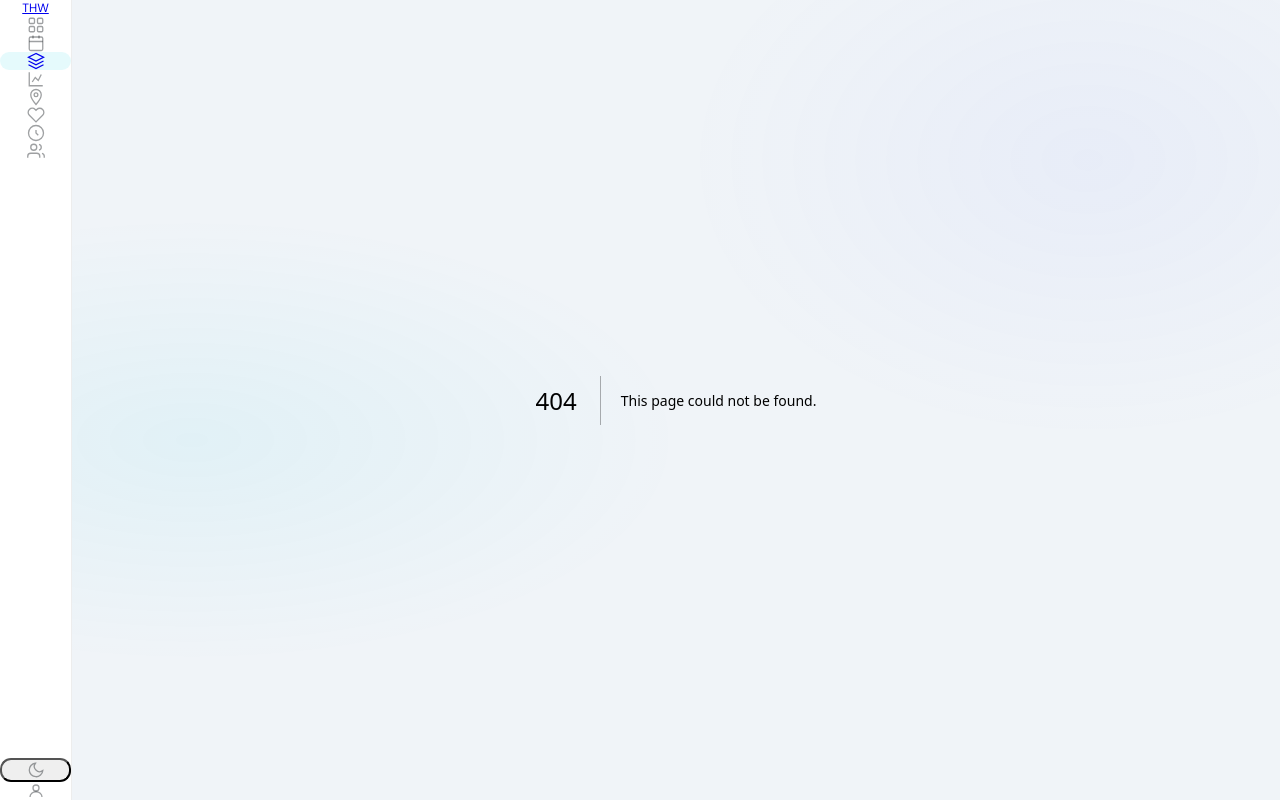
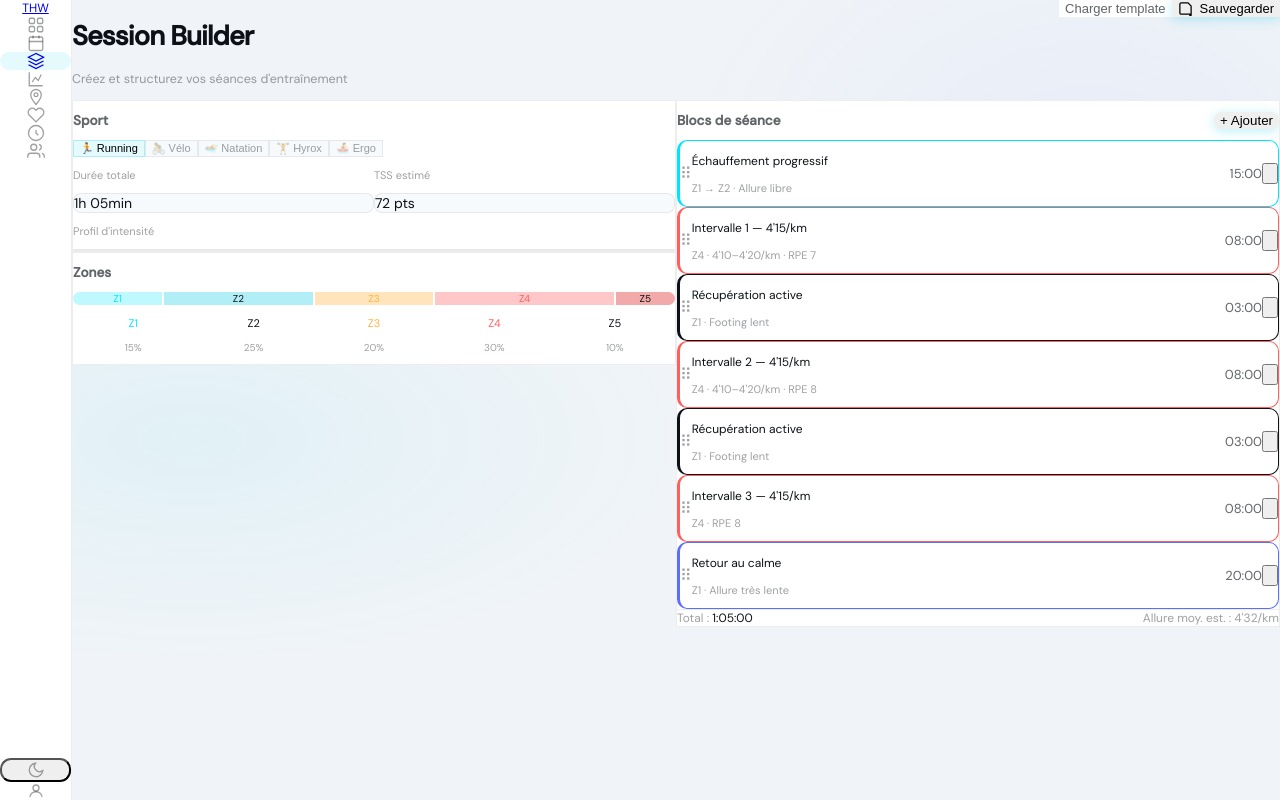
Before and after one commit to alexandreet92-lang/thw-appli, a Next.js app: page /sessions in a window 1280 px wide. Before the commit this address had no page. Built offline with nearby package versions, Linux system fonts and the light colour scheme.

Commit message:
Create page.tsx

```diff
--- /dev/null
+++ b/src/app/sessions/page.tsx
@@ -0,0 +1,208 @@
+'use client'
+
+import { useState } from 'react'
+import { Card } from '@/components/ui/Card'
+import { Button } from '@/components/ui/Button'
+import { cn } from '@/lib/utils'
+
+const SPORTS = [
+  { id: 'run',   emoji: '🏃', label: 'Running' },
+  { id: 'bike',  emoji: '🚴', label: 'Vélo' },
+  { id: 'swim',  emoji: '🏊', label: 'Natation' },
+  { id: 'hyrox', emoji: '🏋️', label: 'Hyrox' },
+  { id: 'row',   emoji: '🚣', label: 'Ergo' },
+]
+
+const INITIAL_BLOCKS = [
+  { id: '1', type: 'warmup',   name: 'Échauffement progressif', detail: 'Z1 → Z2 · Allure libre',     duration: '15:00' },
+  { id: '2', type: 'effort',   name: "Intervalle 1 — 4'15/km",  detail: 'Z4 · 4\'10–4\'20/km · RPE 7', duration: '08:00' },
+  { id: '3', type: 'recovery', name: 'Récupération active',      detail: 'Z1 · Footing lent',           duration: '03:00' },
+  { id: '4', type: 'effort',   name: "Intervalle 2 — 4'15/km",  detail: 'Z4 · 4\'10–4\'20/km · RPE 8', duration: '08:00' },
+  { id: '5', type: 'recovery', name: 'Récupération active',      detail: 'Z1 · Footing lent',           duration: '03:00' },
+  { id: '6', type: 'effort',   name: "Intervalle 3 — 4'15/km",  detail: 'Z4 · RPE 8',                  duration: '08:00' },
+  { id: '7', type: 'cooldown', name: 'Retour au calme',          detail: 'Z1 · Allure très lente',      duration: '20:00' },
+]
+
+const BLOCK_STYLES: Record<string, string> = {
+  warmup:   'border-l-[3px] border-[#00e5ff]',
+  effort:   'border-l-[3px] border-[#ff5f5f]',
+  recovery: 'border-l-[3px] border-brand',
+  cooldown: 'border-l-[3px] border-[#5b6fff]',
+}
+
+const INTENSITY_BARS = [30,35,55,60,80,85,100,95,80,75,100,90,50,45,30,25]
+const INTENSITY_COLORS = [
+  'rgba(0,229,255,0.3)','rgba(0,229,255,0.3)',
+  'rgba(0,200,224,0.5)','rgba(0,200,224,0.5)',
+  'rgba(255,179,64,0.55)','rgba(255,179,64,0.55)',
+  'rgba(255,95,95,0.65)','rgba(255,95,95,0.65)',
+  'rgba(255,179,64,0.55)','rgba(255,179,64,0.55)',
+  'rgba(255,95,95,0.65)','rgba(255,95,95,0.65)',
+  'rgba(0,200,224,0.5)','rgba(0,200,224,0.5)',
+  'rgba(0,229,255,0.3)','rgba(0,229,255,0.3)',
+]
+
+const ZONES = [
+  { z: 'Z1', flex: 15, bg: 'rgba(0,229,255,0.25)', color: 'text-[#00e5ff]', pct: '15%' },
+  { z: 'Z2', flex: 25, bg: 'rgba(0,200,224,0.30)', color: 'text-brand',     pct: '25%' },
+  { z: 'Z3', flex: 20, bg: 'rgba(255,179,64,0.35)',color: 'text-[#ffb340]', pct: '20%' },
+  { z: 'Z4', flex: 30, bg: 'rgba(255,95,95,0.35)', color: 'text-[#ff5f5f]', pct: '30%' },
+  { z: 'Z5', flex: 10, bg: 'rgba(220,40,40,0.40)', color: 'text-red-500',   pct: '10%' },
+]
+
+export default function SessionsPage() {
+  const [selectedSport, setSelectedSport] = useState('run')
+  const [blocks, setBlocks] = useState(INITIAL_BLOCKS)
+
+  function removeBlock(id: string) {
+    setBlocks((prev) => prev.filter((b) => b.id !== id))
+  }
+
+  return (
+    <div className="p-8">
+
+      {/* Header */}
+      <div className="flex items-start justify-between mb-7">
+        <div>
+          <h1 className="font-display text-[27px] font-bold tracking-[-0.03em]">Session Builder</h1>
+          <p className="text-[12.5px] text-[var(--text-dim)] mt-1">
+            Créez et structurez vos séances d'entraînement
+          </p>
+        </div>
+        <div className="flex gap-2">
+          <Button variant="ghost">Charger template</Button>
+          <Button variant="primary">
+            <svg className="w-[15px] h-[15px]" viewBox="0 0 24 24" fill="none" stroke="currentColor" strokeWidth={2}>
+              <path d="M19 21H5a2 2 0 01-2-2V5a2 2 0 012-2h11l5 5v14a2 2 0 01-2 2z"/>
+            </svg>
+            Sauvegarder
+          </Button>
+        </div>
+      </div>
+
+      <div className="grid grid-cols-2 gap-3.5">
+
+        {/* Colonne gauche — config */}
+        <div className="flex flex-col gap-3.5">
+
+          {/* Sport selector */}
+          <Card>
+            <h2 className="font-display text-[13.5px] font-semibold text-[var(--text-mid)] mb-3">Sport</h2>
+            <div className="flex gap-2 flex-wrap mb-4">
+              {SPORTS.map((s) => (
+                <button
+                  key={s.id}
+                  onClick={() => setSelectedSport(s.id)}
+                  className={cn(
+                    'flex items-center gap-1.5 px-3 py-1.5 rounded-tag border text-[11px] transition-all',
+                    selectedSport === s.id
+                      ? 'bg-[rgba(0,200,224,0.10)] border-[rgba(0,200,224,0.25)] text-brand'
+                      : 'bg-[var(--bg-card2)] border-[var(--border)] text-[var(--text-dim)] hover:border-brand hover:text-brand'
+                  )}
+                >
+                  {s.emoji} {s.label}
+                </button>
+              ))}
+            </div>
+
+            {/* Stats */}
+            <div className="grid grid-cols-2 gap-3 mb-4">
+              <div>
+                <p className="text-[11px] text-[var(--text-dim)] mb-1">Durée totale</p>
+                <div className="bg-[var(--bg-card2)] border border-[var(--border)] rounded-[8px] px-3 py-2 font-mono text-[14px]">
+                  1h 05min
+                </div>
+              </div>
+              <div>
+                <p className="text-[11px] text-[var(--text-dim)] mb-1">TSS estimé</p>
+                <div className="bg-[var(--bg-card2)] border border-[var(--border)] rounded-[8px] px-3 py-2 font-mono text-[14px] text-brand">
+                  72 pts
+                </div>
+              </div>
+            </div>
+
+            {/* Profil intensité */}
+            <p className="text-[11px] text-[var(--text-dim)] mb-2">Profil d'intensité</p>
+            <div className="flex gap-[2px] items-end h-11 bg-[var(--bg-card2)] rounded-[8px] px-2 py-1.5 border border-[var(--border)]">
+              {INTENSITY_BARS.map((h, i) => (
+                <div
+                  key={i}
+                  className="flex-1 rounded-t-[2px]"
+                  style={{ height: `${h}%`, background: INTENSITY_COLORS[i] }}
+                />
+              ))}
+            </div>
+          </Card>
+
+          {/* Zones */}
+          <Card>
+            <h2 className="font-display text-[13.5px] font-semibold text-[var(--text-mid)] mb-3">Zones</h2>
+            <div className="flex gap-[2px] h-7 rounded-[8px] overflow-hidden mb-2">
+              {ZONES.map((z) => (
+                <div
+                  key={z.z}
+                  className={cn('flex items-center justify-center text-[10px] font-semibold', z.color)}
+                  style={{ flex: z.flex, background: z.bg }}
+                >
+                  {z.z}
+                </div>
+              ))}
+            </div>
+            <div className="grid grid-cols-5 gap-1">
+              {ZONES.map((z) => (
+                <div key={z.z} className="text-center">
+                  <p className={cn('text-[11px] font-semibold', z.color)}>{z.z}</p>
+                  <p className="text-[10px] text-[var(--text-dim)]">{z.pct}</p>
+                </div>
+              ))}
+            </div>
+          </Card>
+        </div>
+
+        {/* Colonne droite — blocs */}
+        <Card>
+          <div className="flex items-center justify-between mb-3">
+            <h2 className="font-display text-[13.5px] font-semibold text-[var(--text-mid)]">
+              Blocs de séance
+            </h2>
+            <Button variant="primary" size="sm">+ Ajouter</Button>
+          </div>
+
+          <div className="flex flex-col gap-2">
+            {blocks.map((b) => (
+              <div
+                key={b.id}
+                className={cn(
+                  'flex items-center gap-3 px-3.5 py-2.5 rounded-[10px]',
+                  'bg-[var(--bg-card)] border border-[var(--border)]',
+                  'hover:border-[var(--border-mid)] transition-all cursor-grab',
+                  BLOCK_STYLES[b.type]
+                )}
+              >
+                <span className="text-[var(--text-dim)] text-[16px] cursor-grab">⠿</span>
+                <div className="flex-1 min-w-0">
+                  <p className="text-[12px] font-medium">{b.name}</p>
+                  <p className="text-[11px] text-[var(--text-dim)] font-mono">{b.detail}</p>
+                </div>
+                <span className="font-mono text-[13px] text-[var(--text-mid)] flex-shrink-0">{b.duration}</span>
+                <button
+                  onClick={() => removeBlock(b.id)}
+                  className="text-[var(--text-dim)] hover:text-[#ff5f5f] transition-colors flex-shrink-0 ml-1"
+                >
+                  <svg className="w-3.5 h-3.5" viewBox="0 0 24 24" fill="none" stroke="currentColor" strokeWidth={2}>
+                    <path d="M18 6L6 18M6 6l12 12"/>
+                  </svg>
+                </button>
+              </div>
+            ))}
+          </div>
+
+          <div className="flex justify-between pt-3 mt-1 border-t border-[var(--border)] text-[12px] text-[var(--text-dim)]">
+            <span>Total : <span className="text-[var(--text)] font-mono">1:05:00</span></span>
+            <span>Allure moy. est. : <span className="text-brand font-mono">4'32/km</span></span>
+          </div>
+        </Card>
+      </div>
+    </div>
+  )
+}
```
